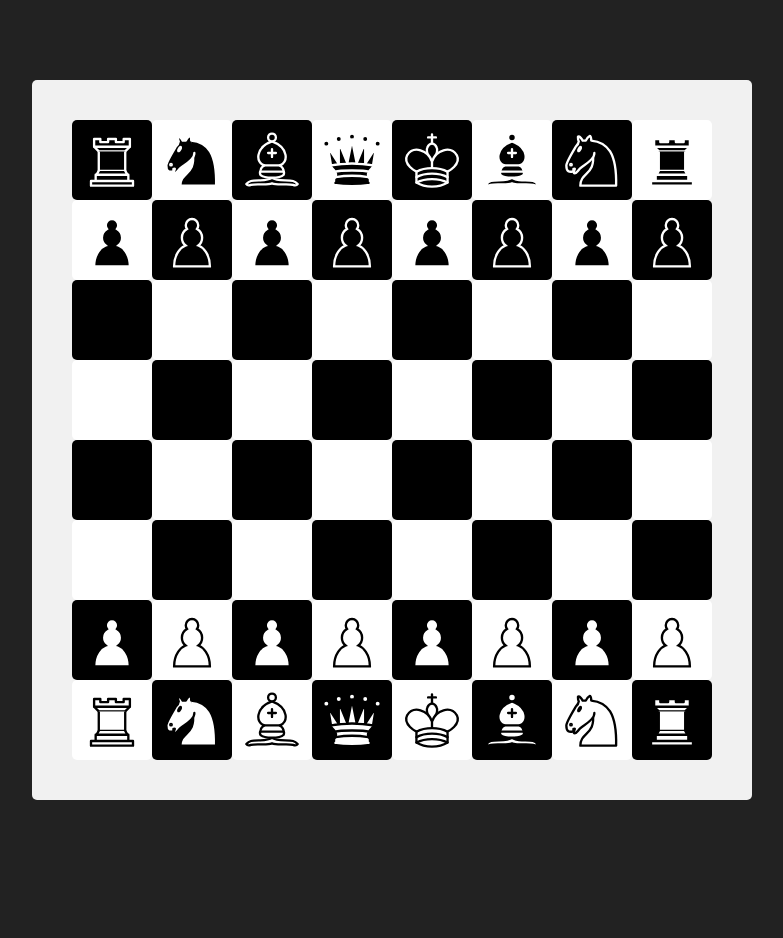
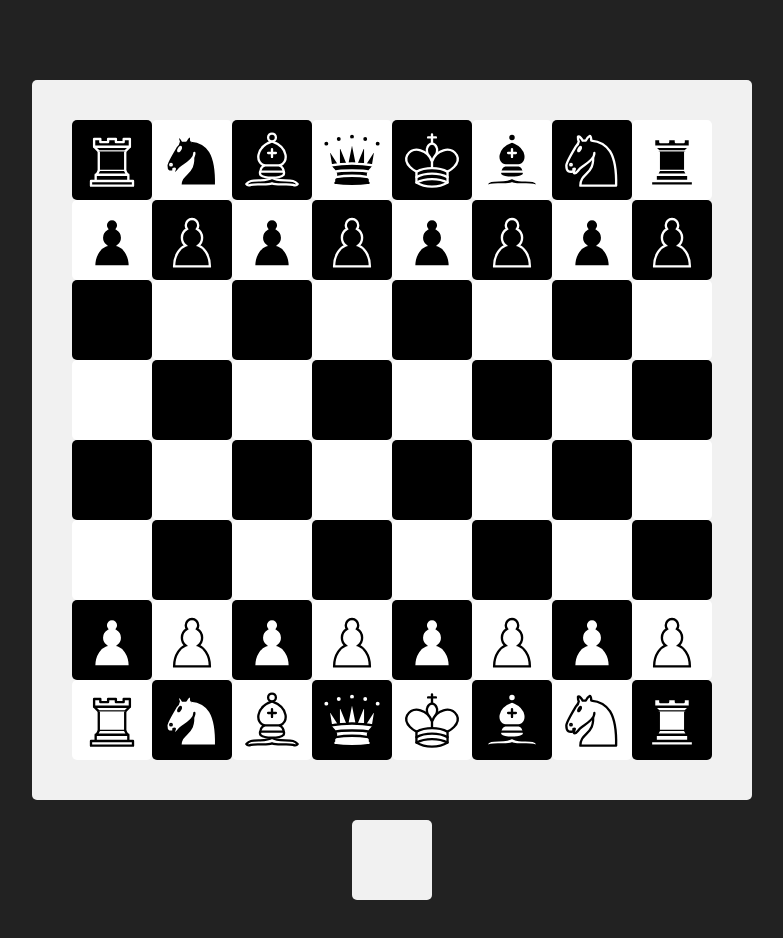
Before and after one commit to mat-sz/chess-web, a React (Create React App) app: page / in a window 1280 px wide. Shown: the top 938 px of the page, without its empty margins (248-1031 px from the left). Before the commit the page ends 880 px from the top, so only its background shows below. Built offline with nearby package versions, Linux system fonts and the light colour scheme; the HTML template or start-up script is replaced by a standard one.

Commit message:
added styles for the info box

```diff
--- a/src/App.scss
+++ b/src/App.scss
@@ -21,6 +21,7 @@ body {
   display: flex;
   justify-content: center;
   align-items: center;
+  flex-direction: column;
   padding: 80px 0;
 }
 
@@ -72,3 +73,10 @@ body {
     background: #3333ff;
   }
 }
+
+.info {
+  margin-top: 20px;
+  background: #f1f1f1;
+  padding: 40px;
+  border-radius: 5px;
+}
```
